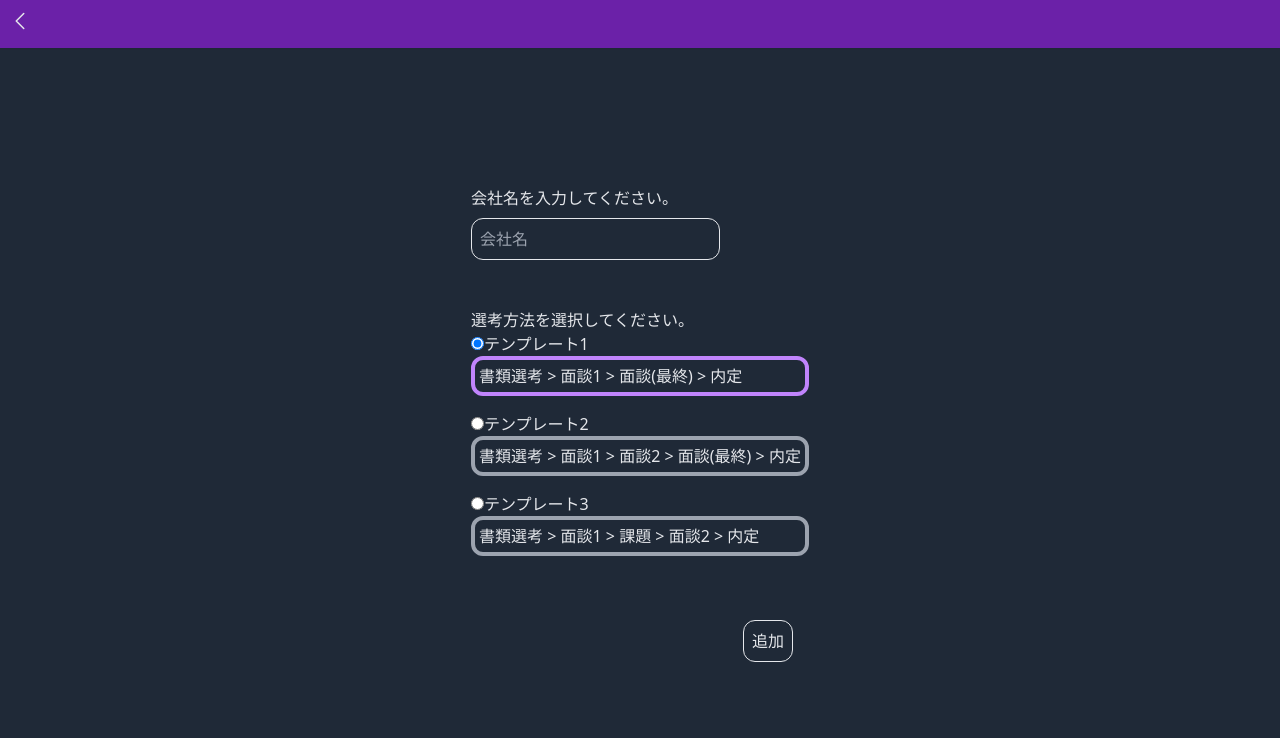
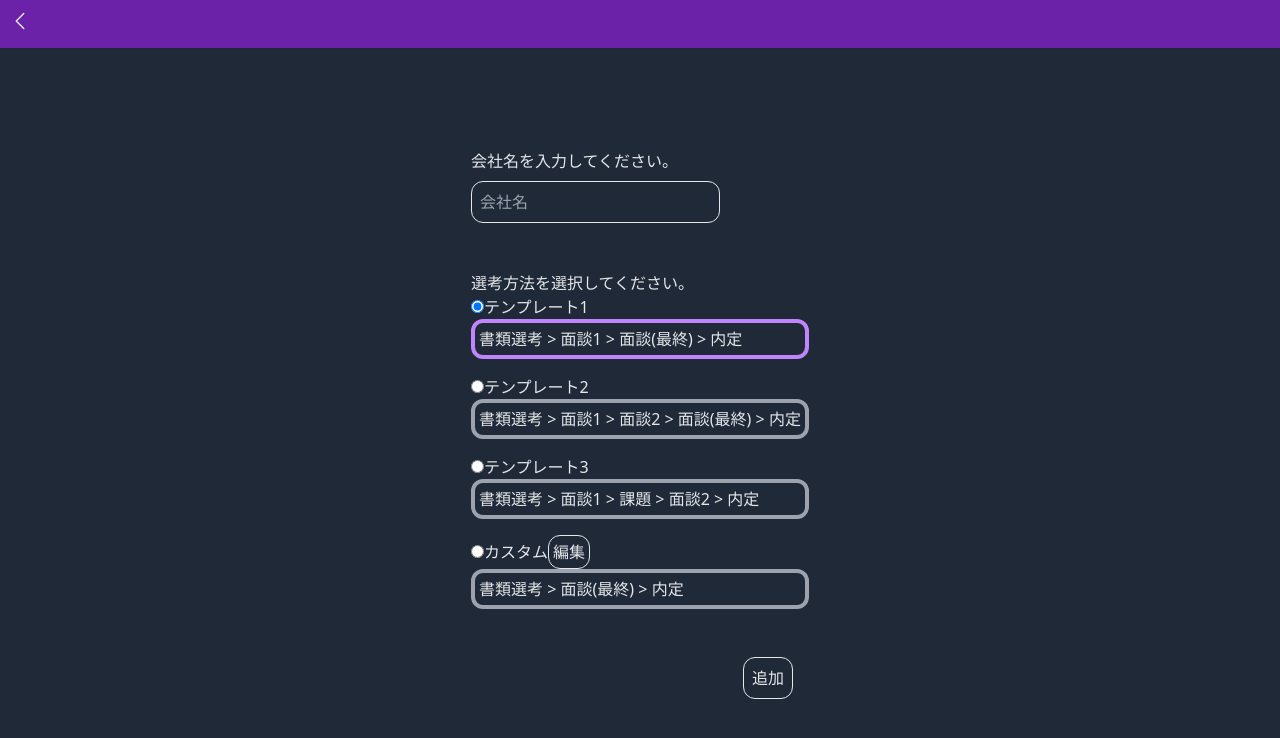
Before and after one commit to zd613/syukatsu-sintyoku-app, a Vue app: page /add-new-company in a window 1280 px wide. Shown: the top 738 px of the page. Built offline with nearby package versions, Linux system fonts and the light colour scheme; some icons are missing.

Commit message:
feat: 選考状況でカスタムを選択できるようにした

```diff
--- a/src/views/AddNewCompany.vue
+++ b/src/views/AddNewCompany.vue
@@ -16,7 +16,7 @@ const { errors: formErrors, handleSubmit } = useForm({
   validationSchema: formSchema,
 });
 
-const selectedTemplate = ref("0");
+const selectedProgress = ref("0");
 
 const dummyTemplates = [
   {
@@ -32,6 +32,11 @@ const dummyTemplates = [
     progress: ["書類選考", "面談1", "課題", "面談2"],
   },
 ];
+
+const custom = ref({
+  name: "カスタム",
+  progress: ["書類選考", "面談(最終)"],
+});
 
 function createInitialProgressSteps(progressNames: string[]) {
   const progressSteps = progressNames.map(
@@ -54,8 +59,15 @@ const onSubmit = handleSubmit((values) => {
   }
 
   // 新規データを追加
-  const selectedTemplateIndex = parseInt(selectedTemplate.value);
-  const progressStepNames = dummyTemplates[selectedTemplateIndex].progress;
+  const selectedTemplateIndex = parseInt(selectedProgress.value);
+  let progressStepNames = [];
+  // カスタムの時
+  if (selectedTemplateIndex === dummyTemplates.length) {
+    progressStepNames = custom.value.progress;
+  } else {
+    progressStepNames = dummyTemplates[selectedTemplateIndex].progress;
+  }
+
   const progressSteps = createInitialProgressSteps(progressStepNames);
   const now = new Date();
   companyProgressStore.progressList.push({
@@ -71,11 +83,15 @@ const onSubmit = handleSubmit((values) => {
 });
 
 const isSelectedTemplate = computed(() => {
-  return function (selectedTemplate: string, index: number) {
+  return function (selectedProgress: string, index: number) {
     // TODO: ===に変える
-    return selectedTemplate == index.toString();
+    return selectedProgress == index.toString();
   };
 });
+
+const onEditCustomClick = () => {
+  throw new Error("not implemented");
+};
 </script>
 
 <template>
@@ -103,18 +119,53 @@ const isSelectedTemplate = computed(() => {
                 :value="i"
                 :name="'template' + i"
                 :id="'template' + i"
-                v-model="selectedTemplate"
+                v-model="selectedProgress"
               />
               <label :for="'template' + i">{{ template.name }}</label>
               <div
                 class="p-1"
                 :class="{
-                  'selected-template': isSelectedTemplate(selectedTemplate, i),
-                  'normal-template': !isSelectedTemplate(selectedTemplate, i),
+                  'selected-template': isSelectedTemplate(selectedProgress, i),
+                  'normal-template': !isSelectedTemplate(selectedProgress, i),
                 }"
               >
                 <div>
                   <span v-for="(progressNams, j) in template.progress" :key="j"
+                    >{{ progressNams }} >
+                  </span>
+                  <span>内定</span>
+                </div>
+              </div>
+            </div>
+            <div>
+              <input
+                type="radio"
+                :value="dummyTemplates.length"
+                name="custom"
+                id="custom"
+                v-model="selectedProgress"
+              />
+              <label for="custom">{{ custom.name }}</label>
+              <button @click="onEditCustomClick" class="border p-1 rounded-xl">
+                編集
+              </button>
+              <div
+                class="p-1"
+                :class="{
+                  'selected-template': isSelectedTemplate(
+                    selectedProgress,
+                    dummyTemplates.length
+                  ),
+                  'normal-template': !isSelectedTemplate(
+                    selectedProgress,
+                    dummyTemplates.length
+                  ),
+                }"
+              >
+                <div>
+                  <span
+                    v-for="(progressNams, j) in custom.progress"
+                    :key="'custom' + j"
                     >{{ progressNams }} >
                   </span>
                   <span>内定</span>
```
